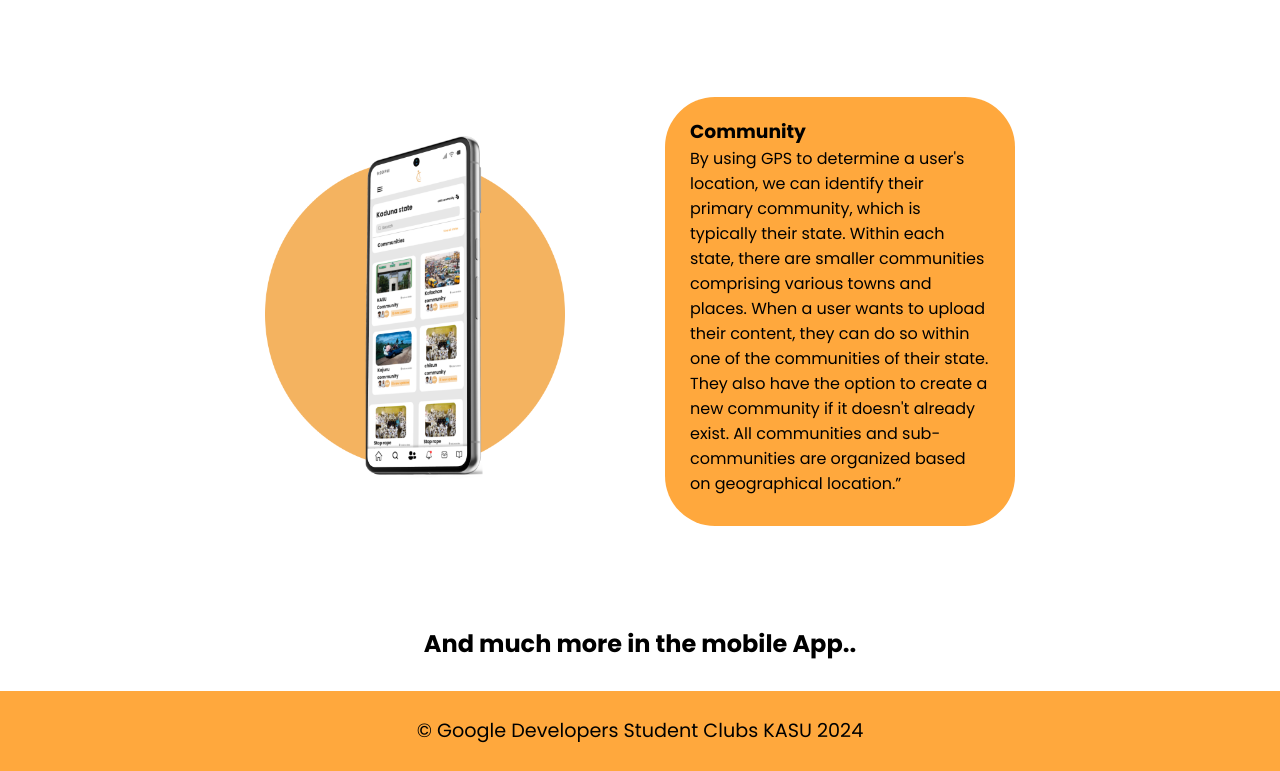
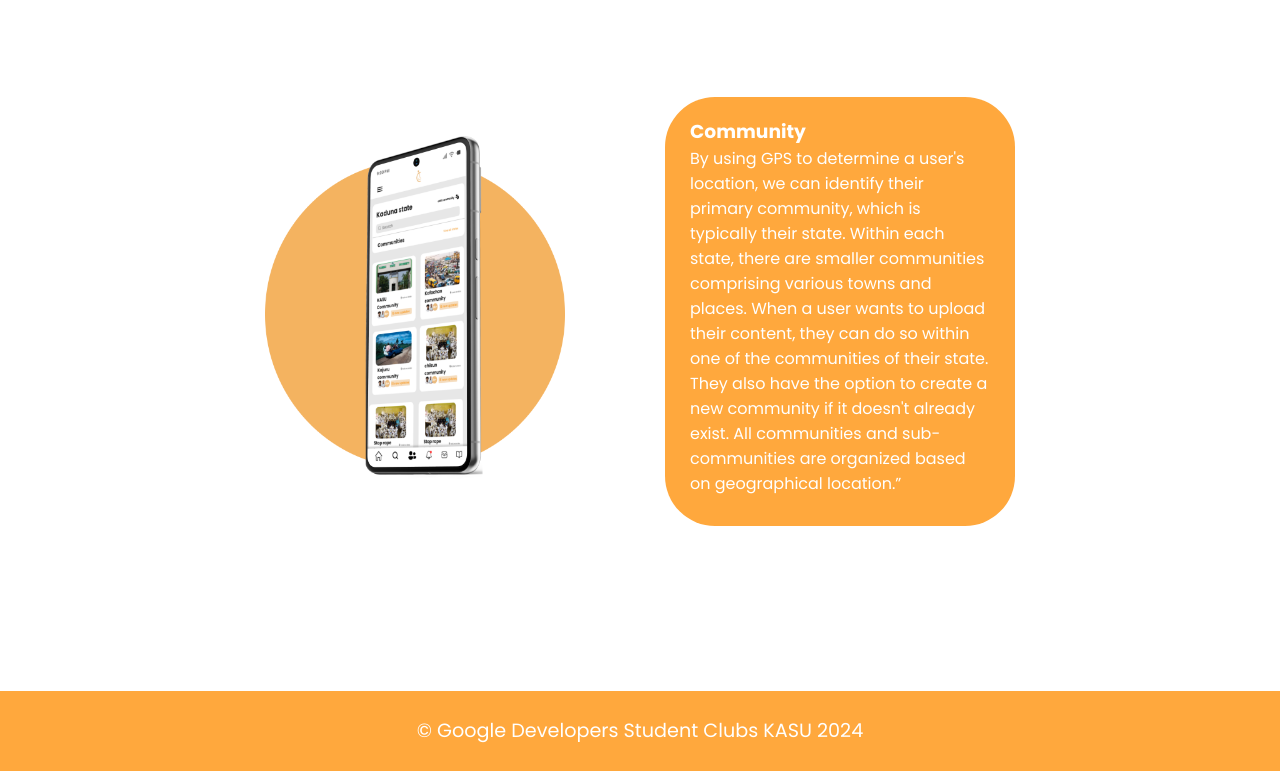
Before and after one commit to Ahmadu-Suleiman/Case-landing-page, a plain HTML site: page index.html in a window 1280 px wide. Shown: the part 1235-2006 px from the top of the page. Drawn offline with Linux system fonts and the light colour scheme.

Commit message:
Change font color to white

```diff
--- a/style.css
+++ b/style.css
@@ -173,6 +173,7 @@ nav li button{
   flex-direction: column;
   width: 100%;
   gap: 100px;
+  color:#ffff;
 }
 
 .jsbutton{
@@ -229,6 +230,7 @@ footer{
   align-items: center;
   justify-content: center;
   font-size: 1.2rem;
+  color:#ffff;
 }
 .bottom-features-container .features-text{
   width: 30%;
```
